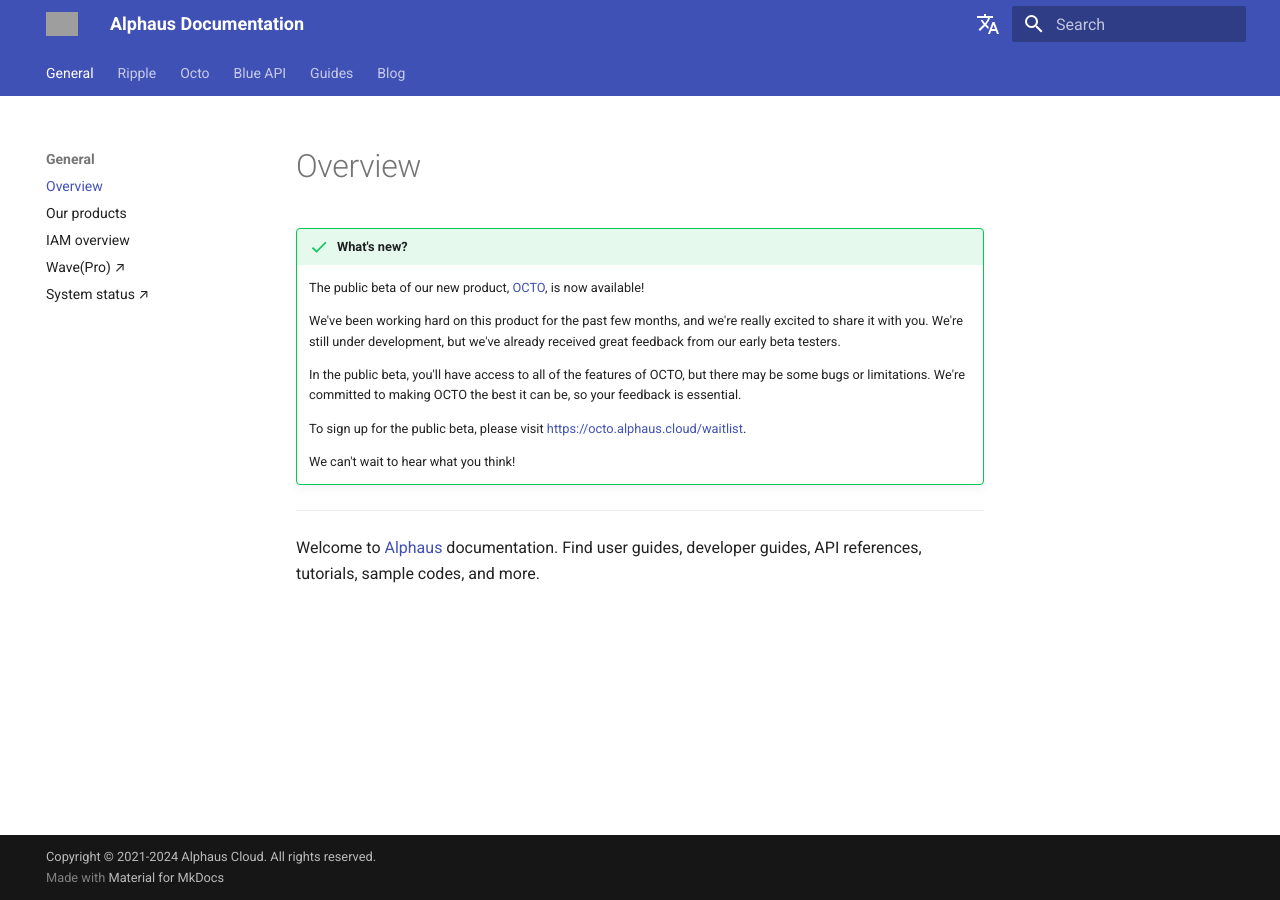
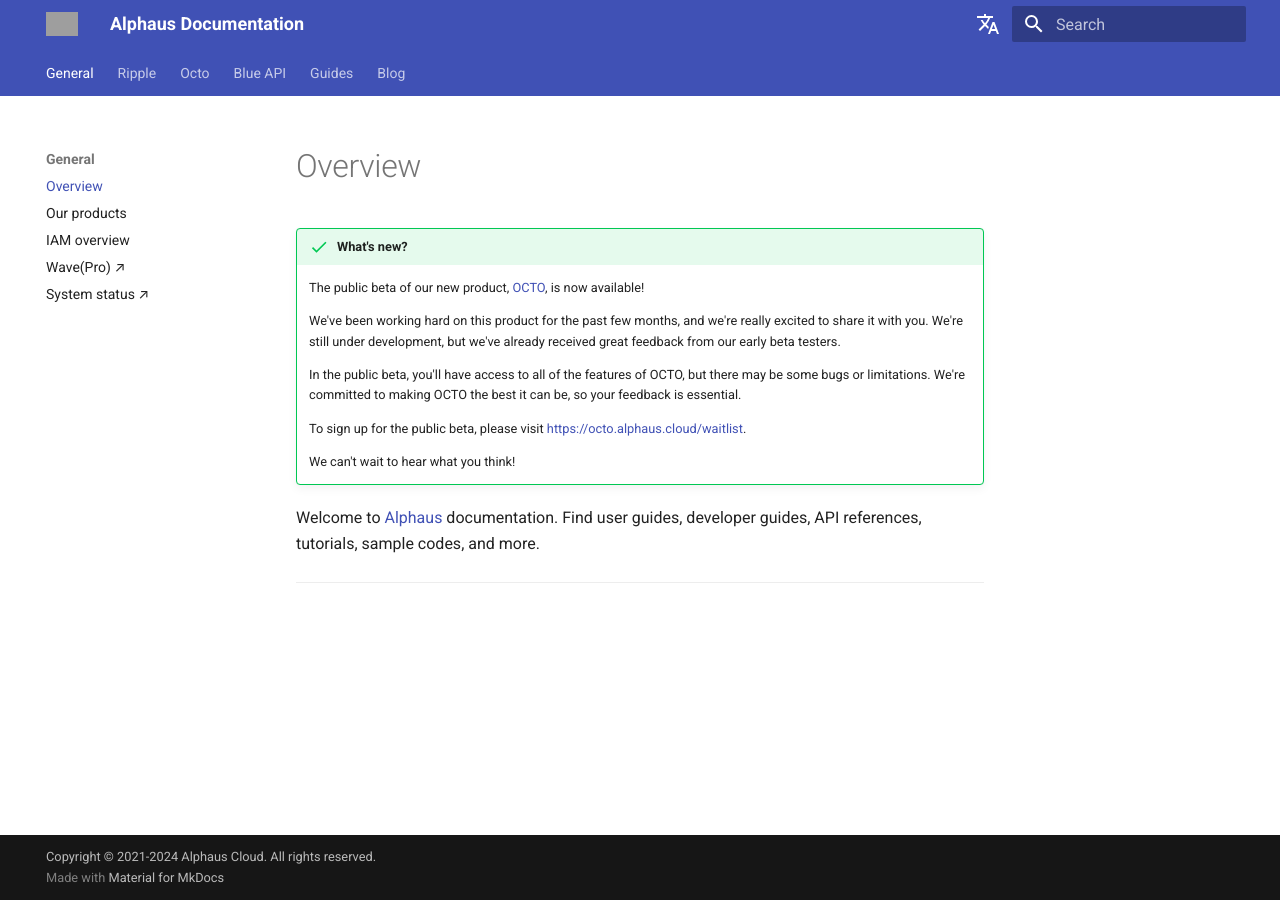
Before and after one commit to alphauslabs/tmpdocs, an MkDocs documentation site: the page built from docs/index.md, in a window 1280 px wide. Built offline with MkDocs 1.6.1 and Material for MkDocs 9.7.7, drawn with Linux system fonts in a browser that asks for light colours; comment, search, counter and statistics services are not loaded; grey boxes are pictures that could not be loaded.

Commit message:
chore: spacing

```diff
--- a/docs/index.md
+++ b/docs/index.md
@@ -11,6 +11,6 @@
 
     We can't wait to hear what you think!
 
+Welcome to [Alphaus](https://alphaus.cloud/en/) documentation. Find user guides, developer guides, API references, tutorials, sample codes, and more.
+
 ---
-
-Welcome to [Alphaus](https://alphaus.cloud/en/) documentation. Find user guides, developer guides, API references, tutorials, sample codes, and more.
```
